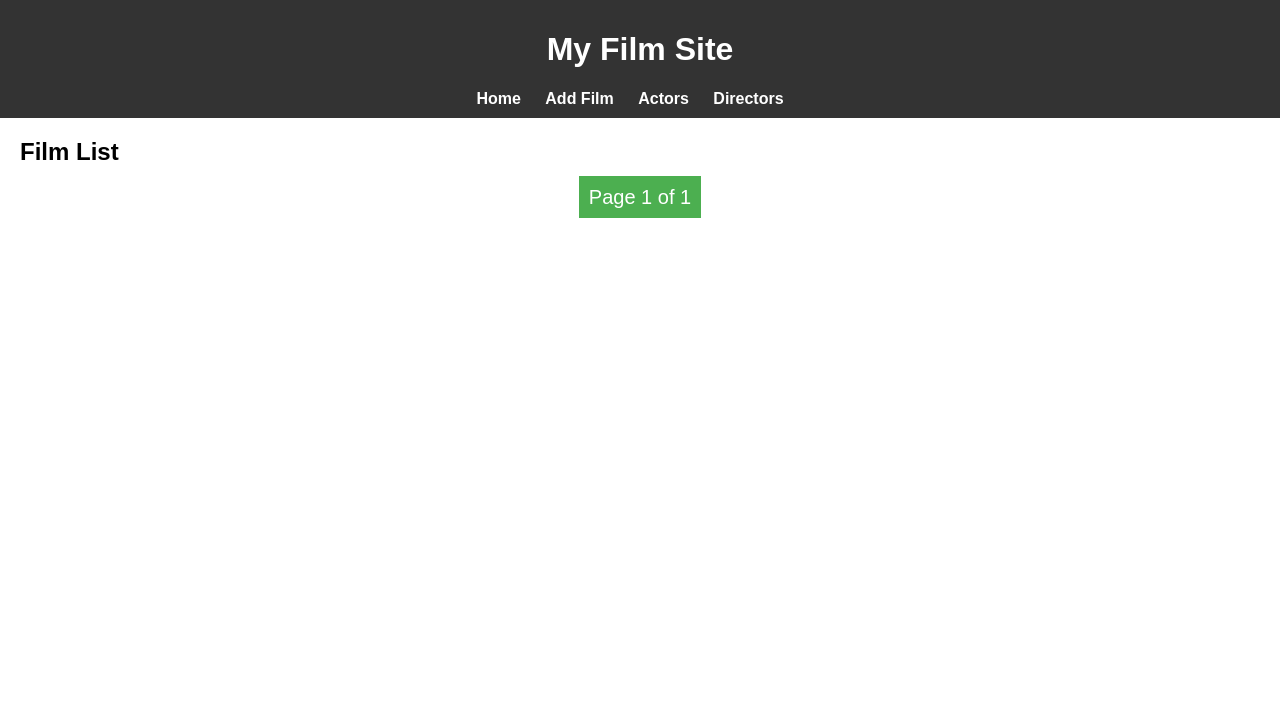
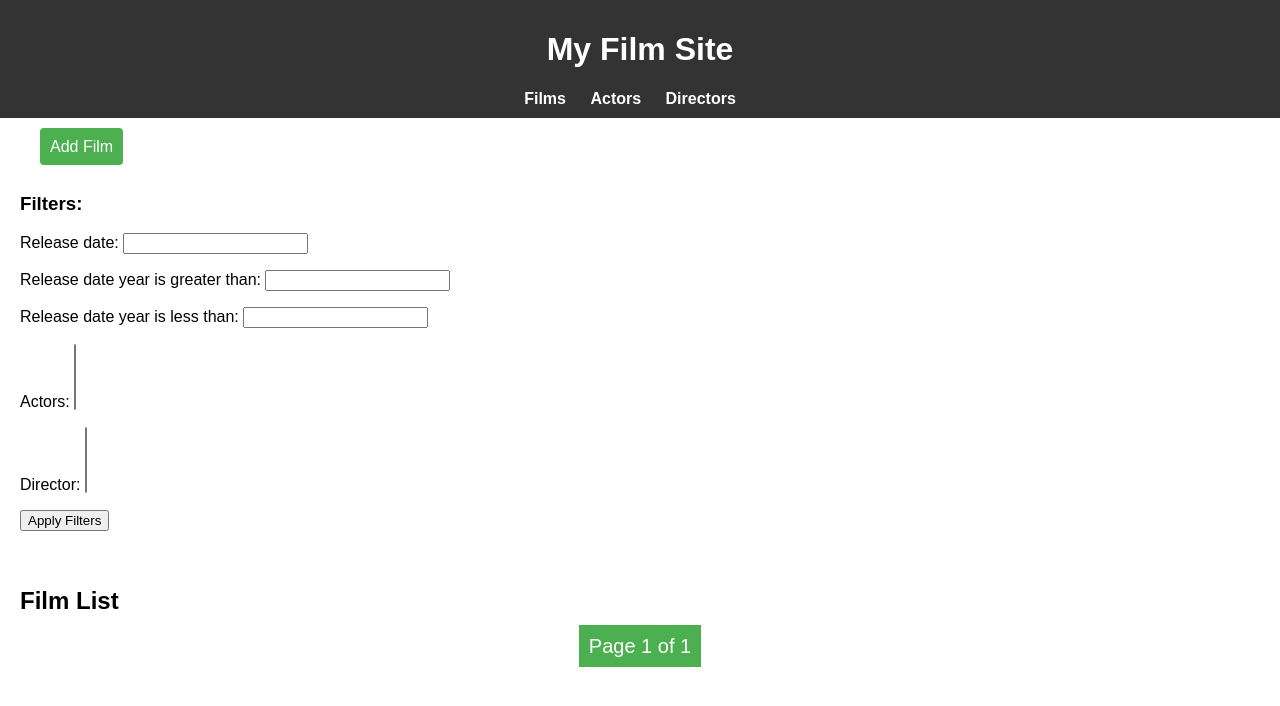
Before and after one commit to YuraYarmola/FilmTestTask, a Django app: page /films/ in a window 1280 px wide. Shown: the top 706 px of the page. Run offline with Django 5.2, Linux system fonts and the light colour scheme; data that the repository does not hold is empty.

Commit message:
make prod version

```diff
--- a/Film/settings.py
+++ b/Film/settings.py
@@ -22,9 +22,9 @@ BASE_DIR = Path(__file__).resolve().parent.parent
 SECRET_KEY = 'django-insecure-zw*whzi7j_qdqg#stw)qtl718ytsd0@8k2*!!!1=&p)=8cgx=a'
 
 # SECURITY WARNING: don't run with debug turned on in production!
-DEBUG = True
+DEBUG = False
 
-ALLOWED_HOSTS = []
+ALLOWED_HOSTS = ['*']
 
 # Application definition
 
@@ -35,6 +35,7 @@ INSTALLED_APPS = [
     'django.contrib.sessions',
     'django.contrib.messages',
     'django.contrib.staticfiles',
+    'django_filters',
     'films',
     'actors',
     'directors',
--- a/actors/urls.py
+++ b/actors/urls.py
@@ -6,5 +6,7 @@ urlpatterns = [
     path('actors/', ActorListView.as_view(), name='actor_list'),
     path('actors/add/', ActorCreateView.as_view(), name='add_actor'),
     path('actors/<int:pk>/delete/', ActorDeleteView.as_view(), name='delete_actor'),
+    path('actors/<int:pk>/edit/', ActorUpdateView.as_view(), name='edit_actor'),
+
 
 ]
--- a/directors/urls.py
+++ b/directors/urls.py
@@ -5,6 +5,7 @@ from .views import *
 urlpatterns = [
     path('directors/add/', DirectorCreateView.as_view(), name='add_director'),
     path('directors/', DirectorListView.as_view(), name='director_list'),
-    path('directors/delete/<int:pk>',DirectorDeleteView.as_view(), name='delete_director')
+    path('directors/<int:pk>/delete/',DirectorDeleteView.as_view(), name='delete_director'),
+    path('directors/<int:pk>/edit/', DirectorUpdateView.as_view(), name='edit_director'),
 
 ]
--- /dev/null
+++ b/films/filters.py
@@ -0,0 +1,12 @@
+# filters.py
+import django_filters
+from .models import Film
+
+class FilmFilter(django_filters.FilterSet):
+    class Meta:
+        model = Film
+        fields = {
+            'release_date': ['exact', 'year__gt', 'year__lt'],
+            'actors': ['exact'],
+            'director': ['exact'],
+        }
--- a/films/urls.py
+++ b/films/urls.py
@@ -1,9 +1,11 @@
 # films/urls.py
 from django.urls import path
-from .views import FilmListView, FilmDetailView, FilmCreateView
+from .views import *
 
 urlpatterns = [
     path('films/', FilmListView.as_view(), name='film_list'),
     path('films/<int:pk>/', FilmDetailView.as_view(), name='film_detail'),
     path('films/create/', FilmCreateView.as_view(), name='film_create'),
+    path('films/<int:pk>/edit/', FilmUpdateView.as_view(), name='edit_film'),
+    path('films/<int:pk>/delete/', FilmDeleteView.as_view(), name='delete_film'),
 ]
--- a/films/views.py
+++ b/films/views.py
@@ -1,17 +1,21 @@
 from django.http import HttpResponseRedirect
 from django.shortcuts import render
 from django.views.generic import ListView, DetailView
-from django.views.generic.edit import CreateView
+from django.views.generic.edit import CreateView, UpdateView, DeleteView
+
+from .filters import FilmFilter
 from .models import Film, Actor
 from django.urls import reverse_lazy
 from .forms import *
+from django_filters.views import FilterView
 
 
-class FilmListView(ListView):
+class FilmListView(FilterView, ListView):
     model = Film
     template_name = 'films/film_list.html'
     context_object_name = 'films'
     paginate_by = 25
+    filterset_class = FilmFilter
 
     def get_queryset(self):
         return Film.objects.all().order_by('-release_date')
@@ -23,9 +27,23 @@ class FilmDetailView(DetailView):
     context_object_name = 'film'
 
 
-
 class FilmCreateView(CreateView):
     model = Film
     template_name = 'films/film_form.html'
-    fields = ['title', 'description', 'release_date', 'language', 'country', 'plot', 'rating', 'actors', 'director', 'poster']
+    fields = ['title', 'description', 'release_date', 'language', 'country', 'plot', 'rating', 'actors', 'director',
+              'poster']
     success_url = reverse_lazy('film_list')
+
+
+class FilmUpdateView(UpdateView):
+    model = Film
+    template_name = 'films/film_form.html'
+    fields = ['title', 'description', 'release_date', 'language', 'country', 'plot', 'rating', 'actors', 'director',
+              'poster']
+    success_url = reverse_lazy('film_list')
+
+
+class FilmDeleteView(DeleteView):
+    model = Film
+    success_url = reverse_lazy('film_list')
+    template_name = 'films/film_delete_confirmation.html'
--- a/templates/films/actor_form.html
+++ b/templates/films/actor_form.html
@@ -1,10 +1,10 @@
 {% extends 'films/base.html' %}
 
 {% block content %}
-    <h2>Add Actor</h2>
+    <h2>Actor editor</h2>
     <form method="post" enctype="multipart/form-data">
         {% csrf_token %}
         {{ form.as_p }}
-        <button type="submit">Add Actor</button>
+        <button type="submit">Submit</button>
     </form>
 {% endblock %}
--- a/templates/films/base.html
+++ b/templates/films/base.html
@@ -82,6 +82,38 @@
         border-radius: 4px;
         cursor: pointer;
         margin: 20px;
+        text-decoration: none;
+
+    }
+
+    .button_delete{
+        padding: 3px;
+        background-color: #991110; /* Green color, you can customize this */
+        color: #fff;
+        border: none;
+        border-radius: 4px;
+        cursor: pointer;
+        margin: 20px;
+        text-decoration: none;
+    }
+
+    .edit_film {
+        padding: 3px;
+        background-color: #4C4F90; /* Green color, you can customize this */
+        color: #fff;
+        border: none;
+        border-radius: 4px;
+        cursor: pointer;
+        text-decoration: none;
+    }
+
+    .list-actor-director
+    {
+        margin: 20px;
+        padding: 20px;
+    }
+    .list-actor-director li{
+        margin: 10px;
     }
     li::marker {
       color: red; /* Change the color of the number */
@@ -137,8 +169,7 @@
         <h1>My Film Site</h1>
         <nav>
             <ul>
-                <li><a href="{% url 'film_list' %}">Home</a></li>
-                <li><a href="{% url 'film_create' %}">Add Film</a></li>
+                <li><a href="{% url 'film_list' %}">Films</a></li>
                 <li><a href="{% url 'actor_list' %}">Actors</a></li>
                 <li><a href="{% url 'director_list' %}">Directors</a></li>
             </ul>
--- a/templates/films/director_delete_confirmation.html
+++ b/templates/films/director_delete_confirmation.html
@@ -7,6 +7,6 @@
     <form method="post" action="{% url 'delete_director' object.id %}">
         {% csrf_token %}
         <button type="submit">Confirm Delete</button>
-        <a href="{% url 'actor_list' %}">Cancel</a>
+        <a href="{% url 'director_list' %}">Cancel</a>
     </form>
 {% endblock %}
--- a/templates/films/director_form.html
+++ b/templates/films/director_form.html
@@ -1,10 +1,10 @@
 {% extends 'films/base.html' %}
 
 {% block content %}
-    <h2>Add Director</h2>
+    <h2>Director editor</h2>
     <form method="post" enctype="multipart/form-data">
         {% csrf_token %}
         {{ form.as_p }}
-        <button type="submit">Add Director</button>
+        <button type="submit">Submit</button>
     </form>
 {% endblock %}
--- a/templates/films/film_form.html
+++ b/templates/films/film_form.html
@@ -2,7 +2,7 @@
 {% extends 'films/base.html' %}
 
 {% block content %}
-<h1>Create Film</h1>
+<h1>Films Editor</h1>
 <form method="post" enctype="multipart/form-data">
     {% csrf_token %}
     {{ form.as_p }}
--- a/templates/films/film_list.html
+++ b/templates/films/film_list.html
@@ -2,12 +2,34 @@
 {% extends 'films/base.html' %}
 
 {% block content %}
-    <h2>Film List</h2>
+<a href="{% url 'film_create' %}" class="details-button"  target="_blank">Add Film</a>
+
+
+<br>
+
+<br>
+
+
+    <h3>Filters:</h3>
+     <form method="get">
+        {{ filter.form.as_p }}
+        <button type="submit">Apply Filters</button>
+    </form>
+<br>
+<br>
+            <h2>Film List</h2>
 
     {% for film in films %}
 
         <div class="film-item">
             <h3>{{ film.title }}</h3>
+            <a href="{% url 'edit_film' film.id %}" class="edit_film">
+                Edit
+            </a>
+            <a href="{% url 'delete_film' film.id %}" class="button_delete">
+                Delete
+            </a>
+
             <div class="film-detail-main-info">
             {% if film.poster %}
                 <img src="{{ film.poster.url }}" alt="{{ film.title }} Poster" class="film-list-poster">
```
Also changed, not shown: actors/views.py (+8 -1 lines), directors/views.py (+15 -4 lines), templates/films/actor_list.html (+14 -2 lines), templates/films/director_list.html (+12 -1 lines), templates/films/film_delete_confirmation.html (added, +12 -0 lines), media/posters/02-28/Poster_of_Spider-Man-_The_Dragons_Challenge.jpeg (added), media/posters/02-28/Poster_of_The_Amazing_Spider-Man.jpg (added).
